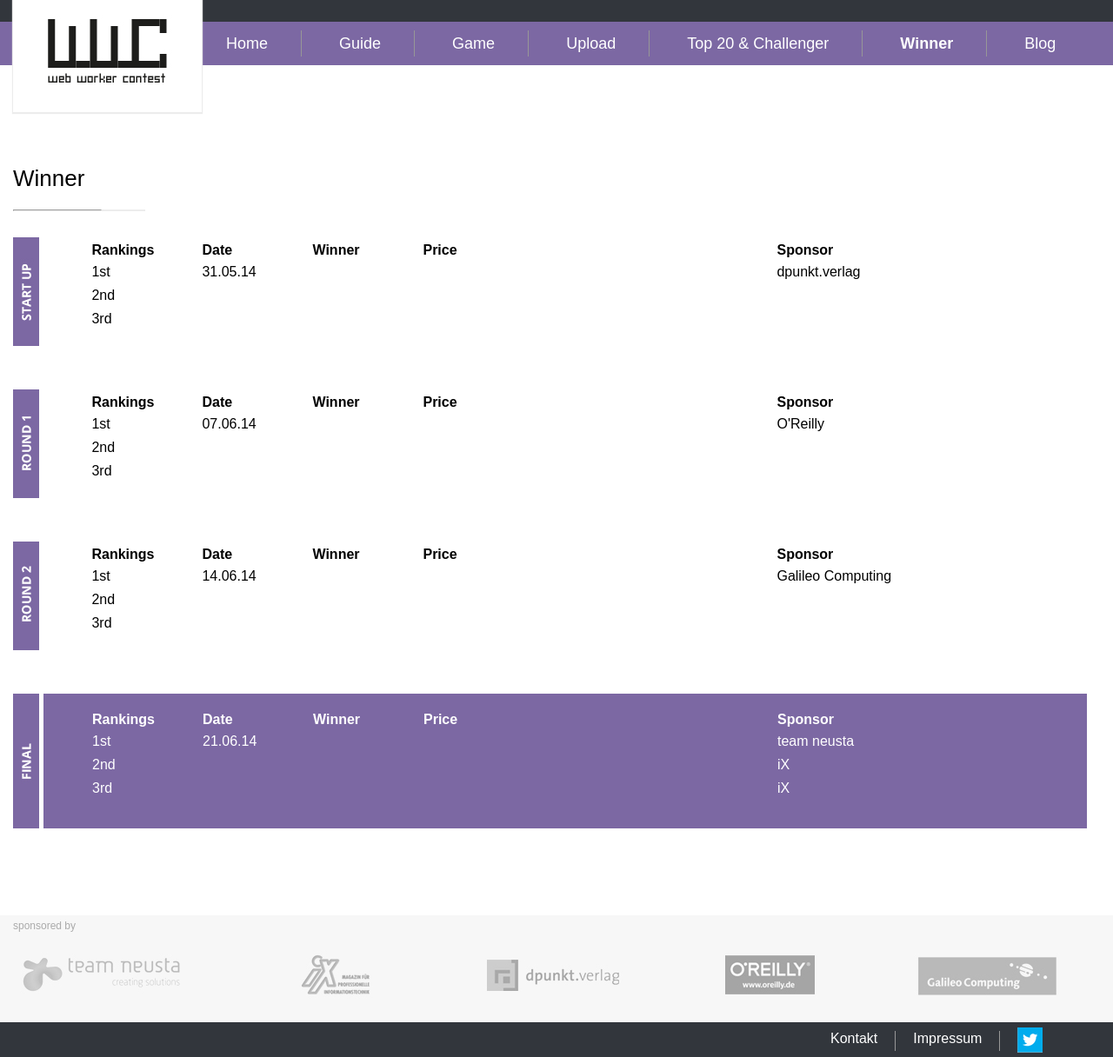
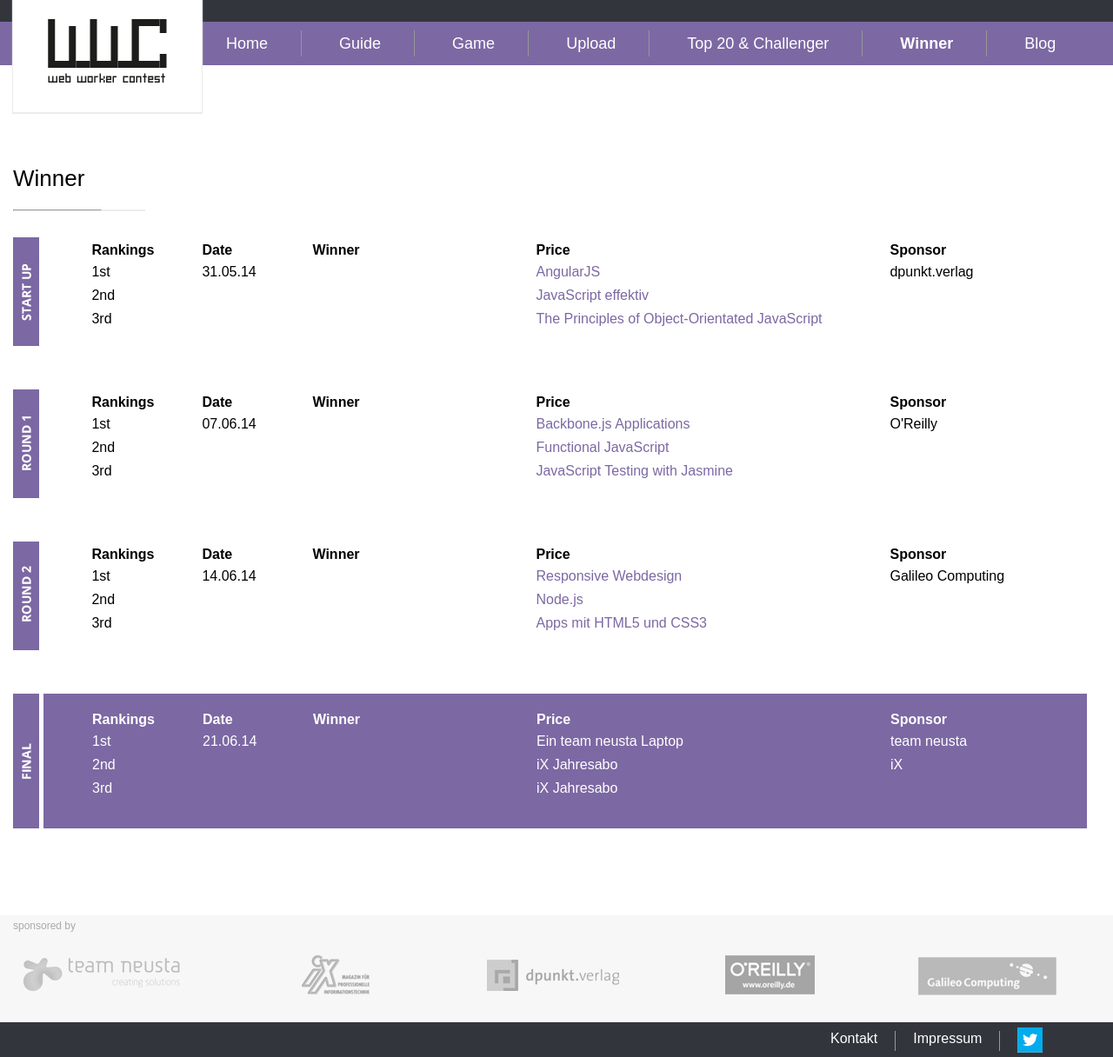
Before and after one commit to strenkel/wwc, a PHP site: page /winner.php in a window 1280 px wide. Shown: the whole page at 87% size. Run offline with PHP 8.4, Linux system fonts and the light colour scheme; data that the repository does not hold is empty.

Commit message:
add prizes to winner page

```diff
--- a/css/style.css
+++ b/css/style.css
@@ -637,7 +637,7 @@ hr {
 	width: 120px;
 }
 #page.winnerPage .column.winner {
-	width: 120px;
+	width: 250px;
 }
 #page.winnerPage .column.price {
 	width: 400px;
@@ -652,8 +652,8 @@ hr {
 #page.winnerPage #wwc-winner-final.round {
 	height: 155px;
 }
-#wwc-winner-final {
-	color: white;
+#wwc-winner-final, #wwc-winner-final a {
+	color: white ;
 }
 #wwc-winner-final table {
 	background-color: #7c68a3;
--- /dev/null
+++ b/php/links/prize11.php
@@ -0,0 +1 @@
+<a target="_blank" href="http://www.dpunkt.de/buecher/4489/angularjs.html">AngularJS</a>
--- /dev/null
+++ b/php/links/prize12.php
@@ -0,0 +1 @@
+<a target="_blank" href="http://www.dpunkt.de/buecher/4606/javascript-effektiv.html">JavaScript effektiv</a>
--- /dev/null
+++ b/php/links/prize13.php
@@ -0,0 +1 @@
+<a target="_blank" href="http://www.dpunkt.de/buecher/4690/the-principles-of-object-oriented-javascript.html">The Principles of Object-Orientated JavaScript</a>
--- /dev/null
+++ b/php/links/prize21.php
@@ -0,0 +1 @@
+<a target="_blank" href="http://www.oreilly.de/catalog/9781449328252/">Backbone.js Applications</a>
--- /dev/null
+++ b/php/links/prize22.php
@@ -0,0 +1 @@
+<a target="_blank" href="http://www.oreilly.de/catalog/9781449360726/">Functional JavaScript</a>
--- /dev/null
+++ b/php/links/prize23.php
@@ -0,0 +1 @@
+<a target="_blank" href="http://www.oreilly.de/catalog/9781449356378/">JavaScript Testing with Jasmine</a>
--- /dev/null
+++ b/php/links/prize31.php
@@ -0,0 +1 @@
+<a target="_blank" href="http://www.galileocomputing.de/katalog/buecher/titel/gp/titelID-3429">Responsive Webdesign</a>
--- /dev/null
+++ b/php/links/prize32.php
@@ -0,0 +1 @@
+<a target="_blank" href="http://www.galileocomputing.de/katalog/buecher/titel/gp/titelID-3319">Node.js</a>
--- /dev/null
+++ b/php/links/prize33.php
@@ -0,0 +1 @@
+<a target="_blank" href="http://www.galileocomputing.de/katalog/buecher/titel/gp/titelID-3330">Apps mit HTML5 und CSS3</a>
--- /dev/null
+++ b/php/links/prize41.php
@@ -0,0 +1 @@
+<a target="_blank" href="http://www.team-neusta.de/" title="Ein Laptop Deiner Wahl im Wert von 500 Euro.">Ein team neusta Laptop</a>
--- /dev/null
+++ b/php/links/prize42.php
@@ -0,0 +1 @@
+<a target="_blank" href="http://shop.heise.de/ix-abo">iX Jahresabo</a>
--- a/winner.php
+++ b/winner.php
@@ -35,21 +35,21 @@
 					<td>1st</td>
 					<td>31.05.14</td>
 					<td></td>
-					<td></td>
+					<td><?php include 'php/links/prize11.php'; ?></td>
 					<td>dpunkt.verlag</td>
 				</tr>
 				<tr>
 					<td>2nd</td>
 					<td></td>
 					<td></td>
-					<td></td>
+					<td><?php include 'php/links/prize12.php'; ?></td>
 					<td></td>
 				</tr>
 				<tr>
 					<td>3rd</td>
 					<td></td>
 					<td></td>
-					<td></td>
+					<td><?php include 'php/links/prize13.php'; ?></td>
 					<td></td>
 				</tr>
 				</tbody>
@@ -74,21 +74,21 @@
 					<td>1st</td>
 					<td>07.06.14</td>
 					<td></td>
-					<td></td>
+					<td><?php include 'php/links/prize21.php'; ?></td>
 					<td>O'Reilly</td>
 				</tr>
 				<tr>
 					<td>2nd</td>
 					<td></td>
 					<td></td>
-					<td></td>
+					<td><?php include 'php/links/prize22.php'; ?></td>
 					<td></td>
 				</tr>
 				<tr>
 					<td>3rd</td>
 					<td></td>
 					<td></td>
-					<td></td>
+					<td><?php include 'php/links/prize23.php'; ?></td>
 					<td></td>
 				</tr>
 				</tbody>
@@ -113,21 +113,21 @@
 					<td>1st</td>
 					<td>14.06.14</td>
 					<td></td>
-					<td></td>
+					<td><?php include 'php/links/prize31.php'; ?></td>
 					<td>Galileo Computing</td>
 				</tr>
 				<tr>
 					<td>2nd</td>
 					<td></td>
 					<td></td>
-					<td></td>
+					<td><?php include 'php/links/prize32.php'; ?></td>
 					<td></td>
 				</tr>
 				<tr>
 					<td>3rd</td>
 					<td></td>
 					<td></td>
-					<td></td>
+					<td><?php include 'php/links/prize33.php'; ?></td>
 					<td></td>
 				</tr>
 				</tbody>
@@ -153,22 +153,22 @@
 						<td>1st</td>
 						<td>21.06.14</td>
 						<td></td>
-						<td></td>
+						<td><?php include 'php/links/prize41.php'; ?></td>
 						<td>team neusta</td>
 					</tr>
 					<tr>
 						<td>2nd</td>
 						<td></td>
 						<td></td>
-						<td></td>
+						<td><?php include 'php/links/prize42.php'; ?></td>
 						<td>iX</td>
 					</tr>
 					<tr>
 						<td>3rd</td>
 						<td></td>
 						<td></td>
+						<td><?php include 'php/links/prize42.php'; ?></td>
 						<td></td>
-						<td>iX</td>
 					</tr>
 					</tbody>
 				</table>
```
Also changed, not shown: index.php (+12 -12 lines).
